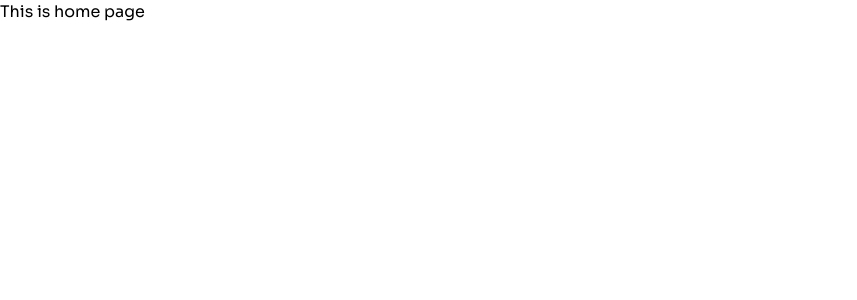
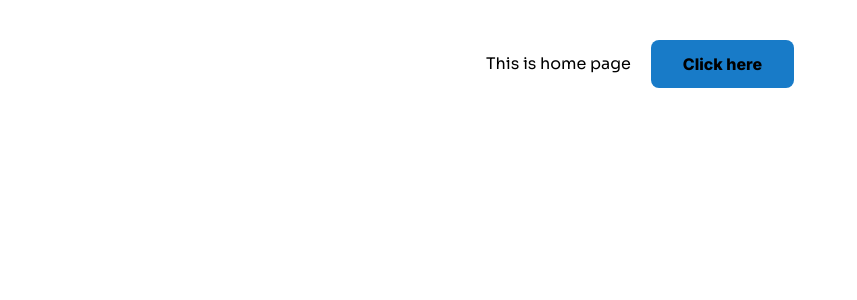
Before and after one commit to Salman-Ahamad/life-change-bd, a Next.js app: page / in a window 1280 px wide. Shown: the top 300 px of the page, without its empty margins (0-857 px from the left). Built offline with nearby package versions, Linux system fonts and the light colour scheme.

Commit message:
btn setup

```diff
--- a/app/page.tsx
+++ b/app/page.tsx
@@ -1,11 +1,14 @@
 "use client";
 
-const Home = () => {
-  return (
-    <div>
+import { Button, Container, MainContainer } from "@/universal";
+
+const Home = () => (
+  <MainContainer>
+    <Container className="flex justify-center items-center gap-5 mt-10 text-center">
       <h1>This is home page</h1>
-    </div>
-  );
-};
+      <Button>Click here</Button>
+    </Container>
+  </MainContainer>
+);
 
 export default Home;
--- a/universal/Button.tsx
+++ b/universal/Button.tsx
@@ -17,7 +17,7 @@ export const Button: FC<IButton> = ({
     onClick={onClick}
     disabled={disabled}
     className={twMerge(
-      `bg-black px-8 py-3 text-base rounded-lg text-surface text-center font-sora font-extrabold`,
+      `bg-primary px-8 py-3 text-base rounded-lg text-surface text-center font-sora font-extrabold`,
       className
     )}
   >
```
Also changed, not shown: 1 other file (tests, documents, lock files or other folders).
